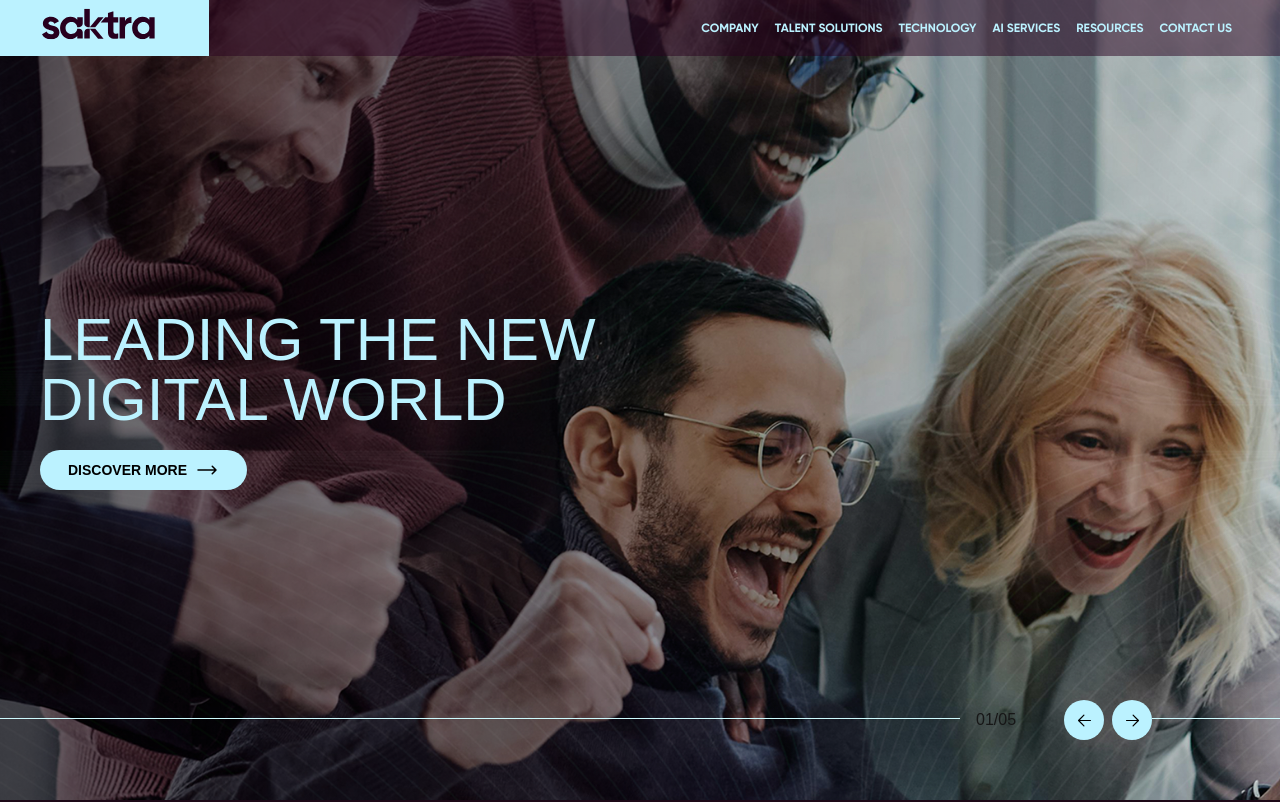
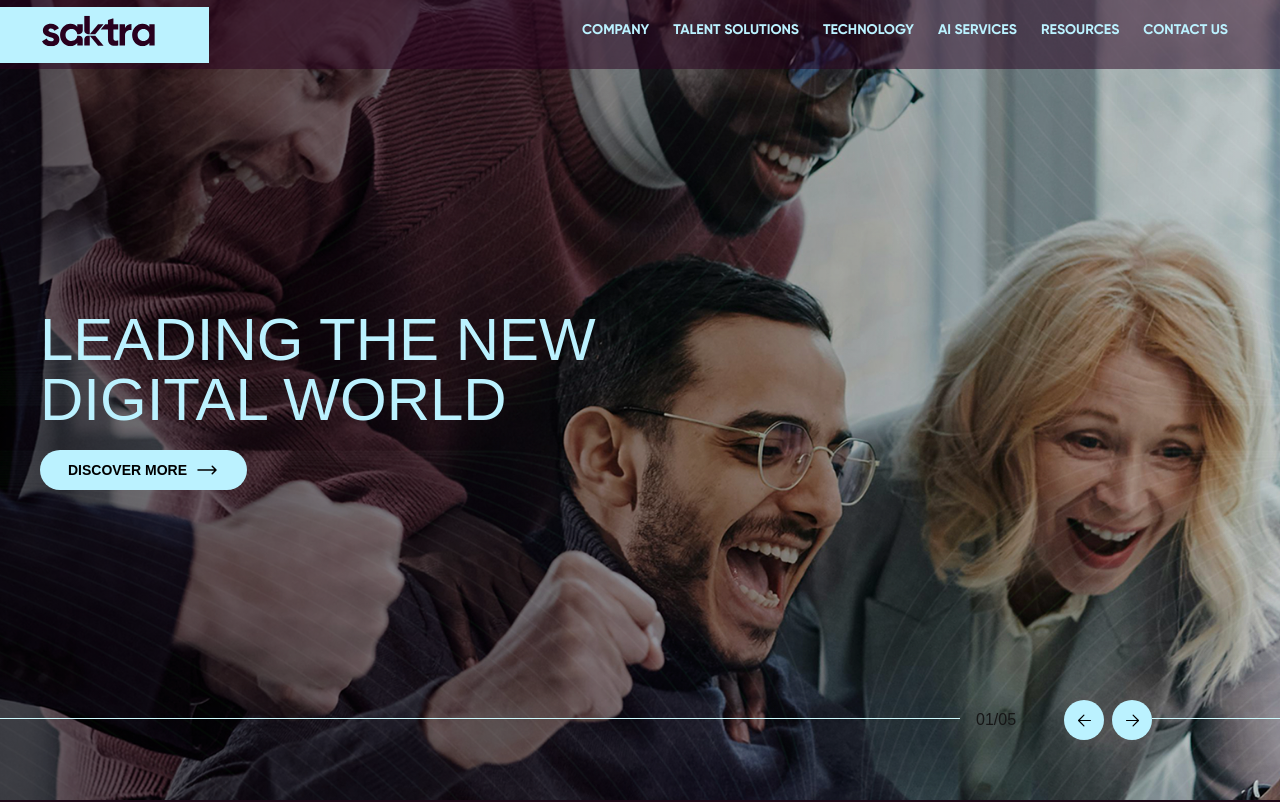
Before and after one commit to krishna-g-v/saktra-nextjs, a Next.js app: page / in a window 1280 px wide. Shown: the top 802 px of the page. Built offline with nearby package versions, Linux system fonts and the light colour scheme; grey boxes are pictures that could not be loaded.

Commit message:
Adding animations and completing Services page

```diff
--- a/src/components/Navbar.tsx
+++ b/src/components/Navbar.tsx
@@ -8,7 +8,14 @@ import { AnimatePresence, motion } from "framer-motion";
 import Link from "next/link";
 export const Navbar = () => {
   const [isOpen, setIsOpen] = useState(false);
-
+  const spanVariants = {
+    rest: { y: 0 },
+    hover: { y: -40 },
+  };
+  const spanVariants2 = {
+    rest: { y: 40 },
+    hover: { y: 0 },
+  };
   return (
     <nav className="bg-[#28001E]/50 max-sm:h-13 w-full text-white absolute gilroy-bold flex items-center justify-between z-999">
       <div className="mx-auto max-sm:h-full w-full flex justify-between items-center">
@@ -22,14 +29,33 @@ export const Navbar = () => {
           </Link>
         </div>
         <ul className="flex space-x-4 p-4 pr-12 max-sm:hidden">
-          {NavLinks.map((link) => {
+          {NavLinks.map((link, index) => {
             return (
-              <li key={link.name}>
+              <li key={index}>
                 <Link
                   href={link.link}
-                  className="text-[#BBF2FF] hover:text-gray-300 uppercase text-[12px]"
+                  className="text-[#BBF2FF] hover:text-gray-300 uppercase text-[14px]"
                 >
-                  {link.name}
+                  <motion.span
+                    className="inline-block p-1 rounded-sm overflow-hidden relative "
+                    initial="rest"
+                    whileHover="hover"
+                  >
+                    <motion.span
+                      className="inline-block"
+                      variants={spanVariants}
+                      transition={{ delay: 0.2 }}
+                    >
+                      {link.name}
+                    </motion.span>
+                    <motion.span
+                      className="h-full w-full flex justify-center items-center absolute top-0 left-0"
+                      variants={spanVariants2}
+                      transition={{ delay: 0.2 }}
+                    >
+                      {link.name}
+                    </motion.span>
+                  </motion.span>
                 </Link>
               </li>
             );
--- a/src/components/Section2.tsx
+++ b/src/components/Section2.tsx
@@ -1,3 +1,4 @@
+"use client";
 import Image from "next/image";
 import bgImage from "../../public/images/image-2.jpg";
 import { Carousel } from "./Carousel";
```
